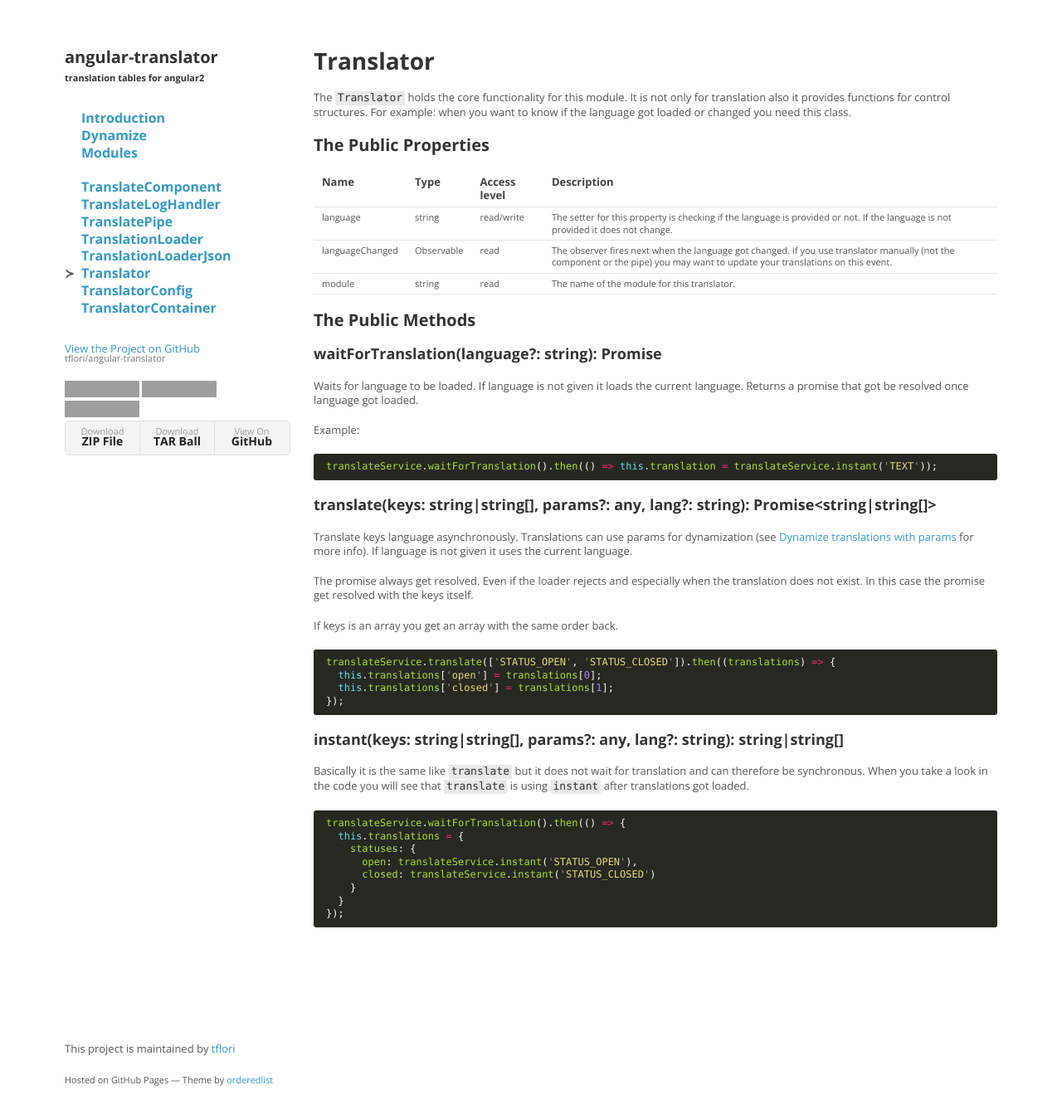
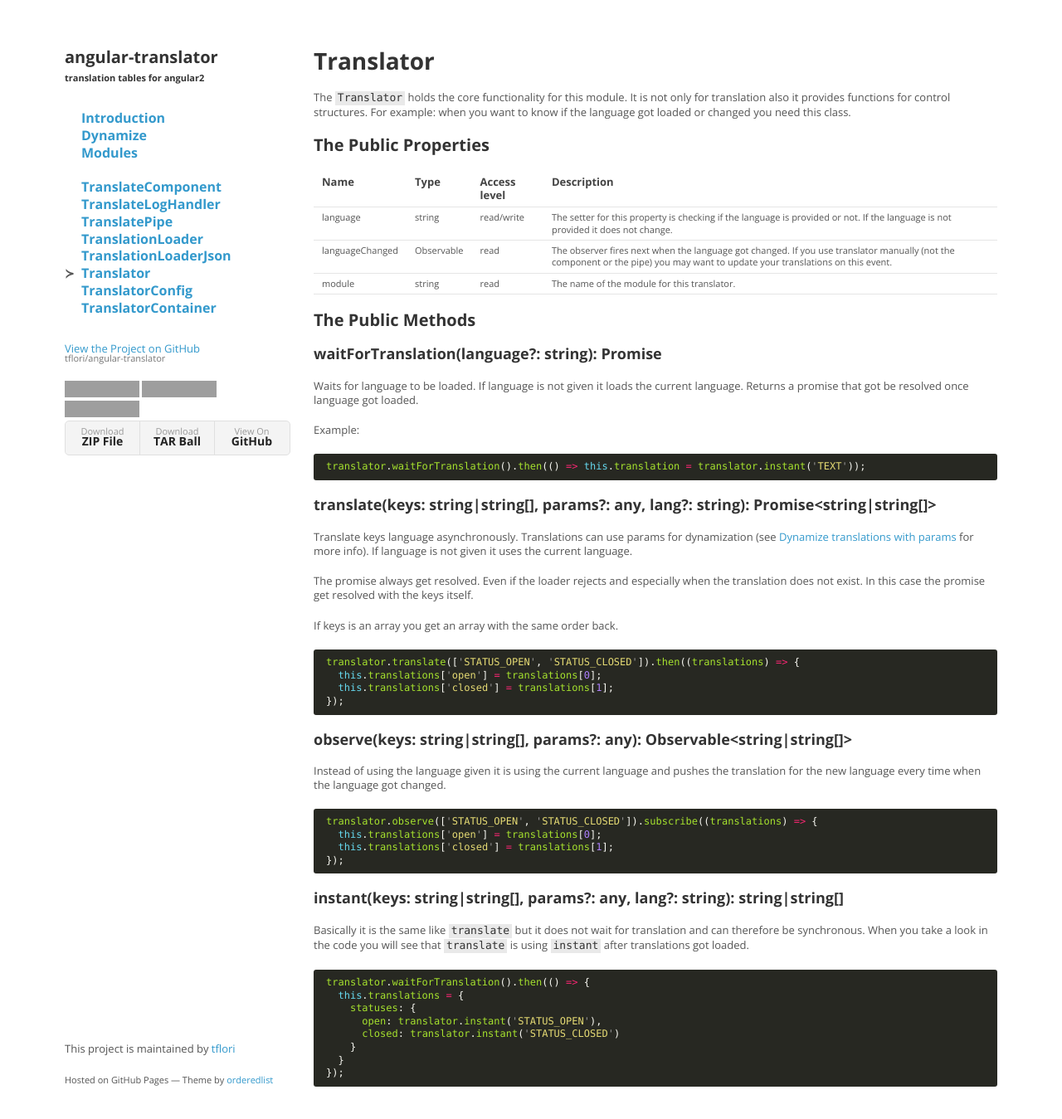
Before and after one commit to tflori/angular-translator, a Jekyll site: the page built from docs/Translator.md, in a window 1280 px wide and 1380 px high. Shown: the top 1349 px of the window at 83% size. Built offline with Jekyll 4.4.1, drawn with Linux system fonts in a browser that asks for light colours; grey boxes are pictures that could not be loaded.

Commit message:
implement, test and describe Translator.observe()

````diff
--- a/docs/Translator.md
+++ b/docs/Translator.md
@@ -27,7 +27,7 @@ resolved once language got loaded.
 Example:
 
 ```ts
-translateService.waitForTranslation().then(() => this.translation = translateService.instant('TEXT'));
+translator.waitForTranslation().then(() => this.translation = translator.instant('TEXT'));
 ```
 
 ### translate(keys: string|string[], params?: any, lang?: string): Promise<string|string[]>
@@ -42,7 +42,19 @@ case the promise get resolved with the keys itself.
 If keys is an array you get an array with the same order back.
 
 ```ts
-translateService.translate(['STATUS_OPEN', 'STATUS_CLOSED']).then((translations) => {
+translator.translate(['STATUS_OPEN', 'STATUS_CLOSED']).then((translations) => {
+  this.translations['open'] = translations[0];
+  this.translations['closed'] = translations[1];
+});
+```
+
+### observe(keys: string|string[], params?: any): Observable<string|string[]>
+
+Instead of using the language given it is using the current language and pushes the translation for the new language
+every time when the language got changed.
+
+```ts
+translator.observe(['STATUS_OPEN', 'STATUS_CLOSED']).subscribe((translations) => {
   this.translations['open'] = translations[0];
   this.translations['closed'] = translations[1];
 });
@@ -54,11 +66,11 @@ Basically it is the same like `translate` but it does not wait for translation a
 you take a look in the code you will see that `translate` is using `instant` after translations got loaded.
 
 ```ts
-translateService.waitForTranslation().then(() => {
+translator.waitForTranslation().then(() => {
   this.translations = {
     statuses: {
-      open: translateService.instant('STATUS_OPEN'),
-      closed: translateService.instant('STATUS_CLOSED')
+      open: translator.instant('STATUS_OPEN'),
+      closed: translator.instant('STATUS_CLOSED')
     }
   }
 });
````
Also changed, not shown: src/Translator.ts (+3 -5 lines), tests/Translator.spec.ts (+53 -0 lines).
